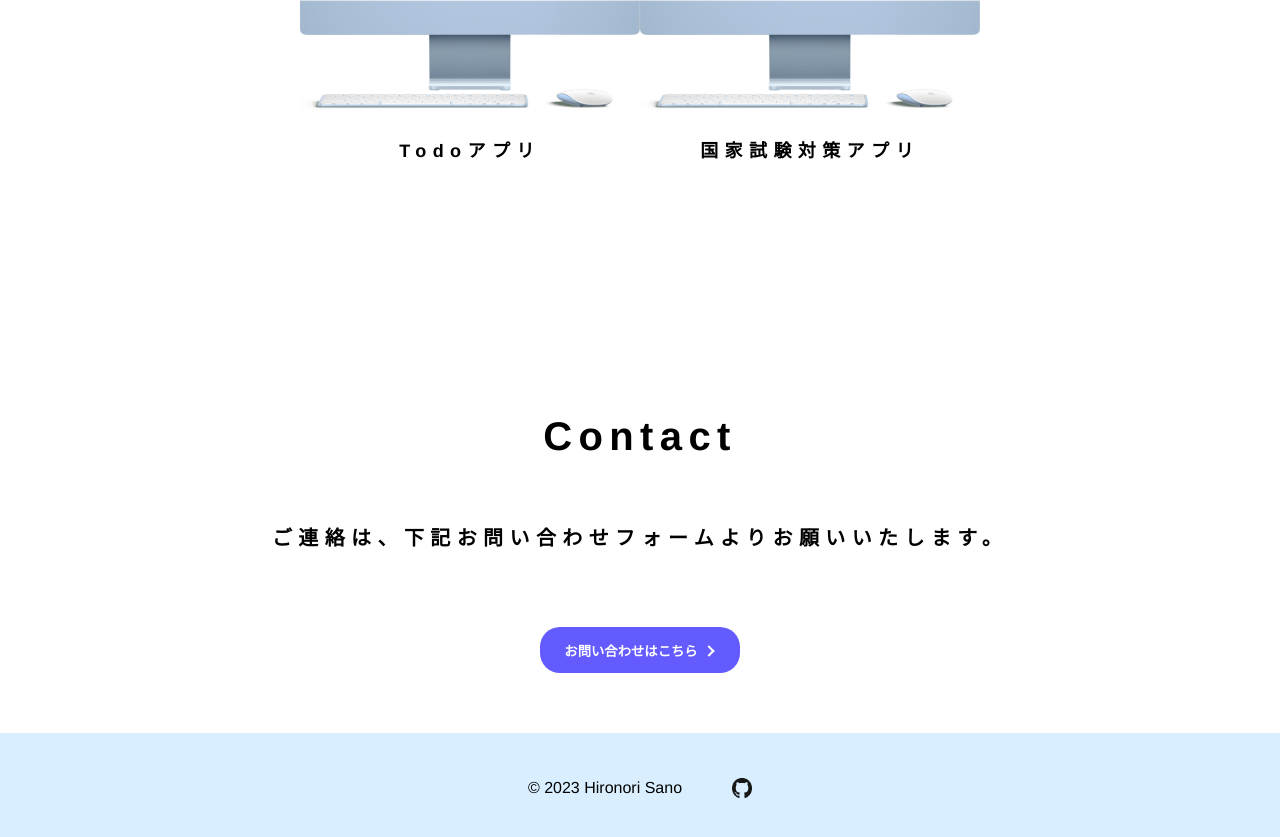
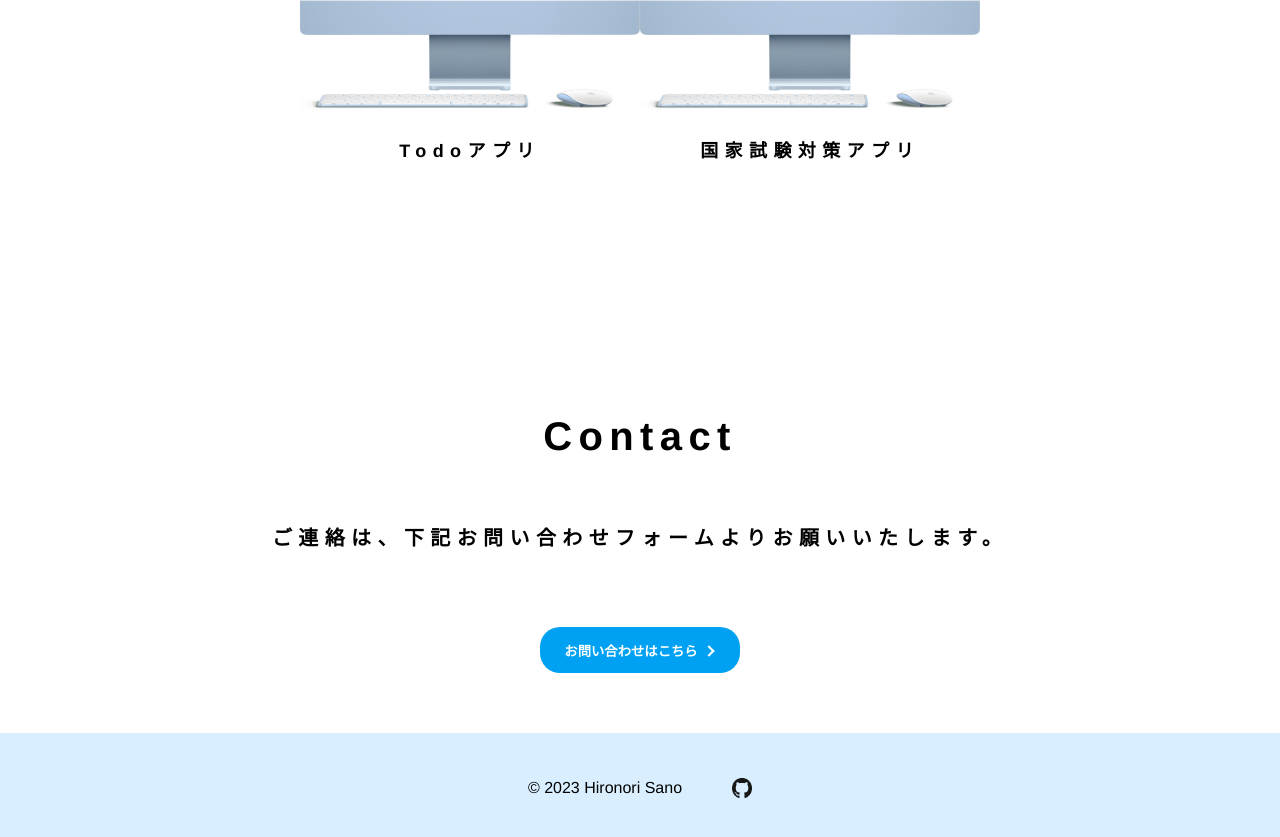
Before and after one commit to hiro1125/hironori-portfolio, a React (Create React App) app: page / in a window 1280 px wide. Shown: the part 2510-3347 px from the top of the page. Built offline with nearby package versions, Linux system fonts and the light colour scheme; the HTML template or start-up script is replaced by a standard one.

Commit message:
topContact screen style modified

```diff
--- a/src/styles/topContact.css
+++ b/src/styles/topContact.css
@@ -24,7 +24,7 @@
 }
 
 .contactButton {
-  --primary-color: #645bff;
+  --primary-color: #00a1f2;
   --secondary-color: #fff;
   --hover-color: #111;
   --arrow-width: 10px;
```
